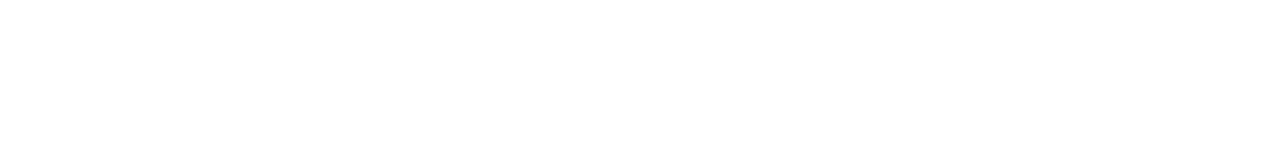
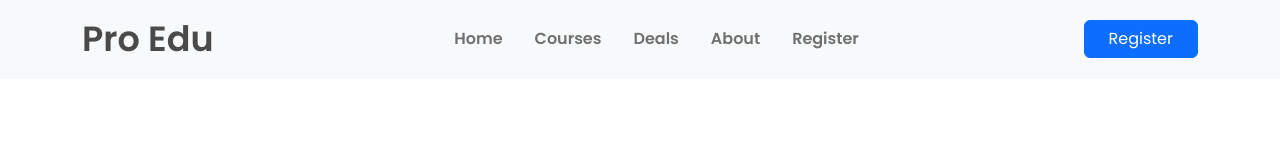
Before and after one commit to salsabeelnoor/pro-education, a plain HTML site: page index.html in a window 1280 px wide. Drawn offline with nearby package versions, Linux system fonts and the light colour scheme.

Commit message:
navbar done

```diff
--- a/css/style.css
+++ b/css/style.css
@@ -0,0 +1,16 @@
+@import url('https://fonts.googleapis.com/css2?family=Poppins:wght@400;500;600&display=swap');
+/* font-family: 'Poppins', sans-serif;  */
+*{
+    font-family: 'Poppins', sans-serif ;
+}
+nav{
+    font-weight: 600 ;
+}
+nav .navbar-brand{
+    font-size: 35px ;
+    color: #4A4A4A ;
+}
+.nav-items{
+    font-weight: 400;
+    font-size: 1vw;
+}
--- a/index.html
+++ b/index.html
@@ -6,10 +6,49 @@
     <meta http-equiv="X-UA-Compatible" content="IE=edge">
     <meta name="viewport" content="width=device-width, initial-scale=1.0">
     <title>Pro Education</title>
+    <link rel="stylesheet" href="https://cdn.jsdelivr.net/npm/bootstrap@5.2.0/dist/css/bootstrap.min.css">
+    <!-- css file  -->
+    <link rel="stylesheet" href="css/style.css">
 </head>
 
 <body>
+    <!-- header start  -->
+    <!-- nav start -->
+    <nav class="navbar navbar-expand-lg bg-light">
+        <div class="container">
+            <a class="navbar-brand" href="#headline">
+                Pro Edu
+            </a>
+            <button class="navbar-toggler" type="button" data-bs-toggle="collapse"
+                data-bs-target="#navbarSupportedContent" aria-controls="navbarSupportedContent" aria-expanded="false"
+                aria-label="Toggle navigation">
+                <span class="navbar-toggler-icon"></span>
+            </button>
 
+            <div class="collapse navbar-collapse" id="navbarSupportedContent">
+                <ul class="navbar-nav m-auto mb-2 mb-lg-0">
+                    <li class="nav-item ">
+                        <a class="nav-link mx-2" aria-current="page" href="#">Home</a>
+                    </li>
+                    <li class="nav-item">
+                        <a class="nav-link mx-2" href="#">Courses</a>
+                    </li>
+                    <li class="nav-item">
+                        <a class="nav-link mx-2" href="#">Deals</a>
+                    </li>
+                    <li class="nav-item">
+                        <a class="nav-link mx-2" href="#">About</a>
+                    </li>
+                    <li class="nav-item">
+                        <a class="nav-link mx-2" href="#">Register</a>
+                    </li>
+                </ul>
+                <button class="btn btn-primary px-4" type="submit">Register</button>
+            </div>
+        </div>
+    </nav>
+    <!-- header end  -->
+    <script src="https://cdn.jsdelivr.net/npm/bootstrap@5.2.0/dist/js/bootstrap.bundle.min.js"></script>
 </body>
 
 </html>
```
